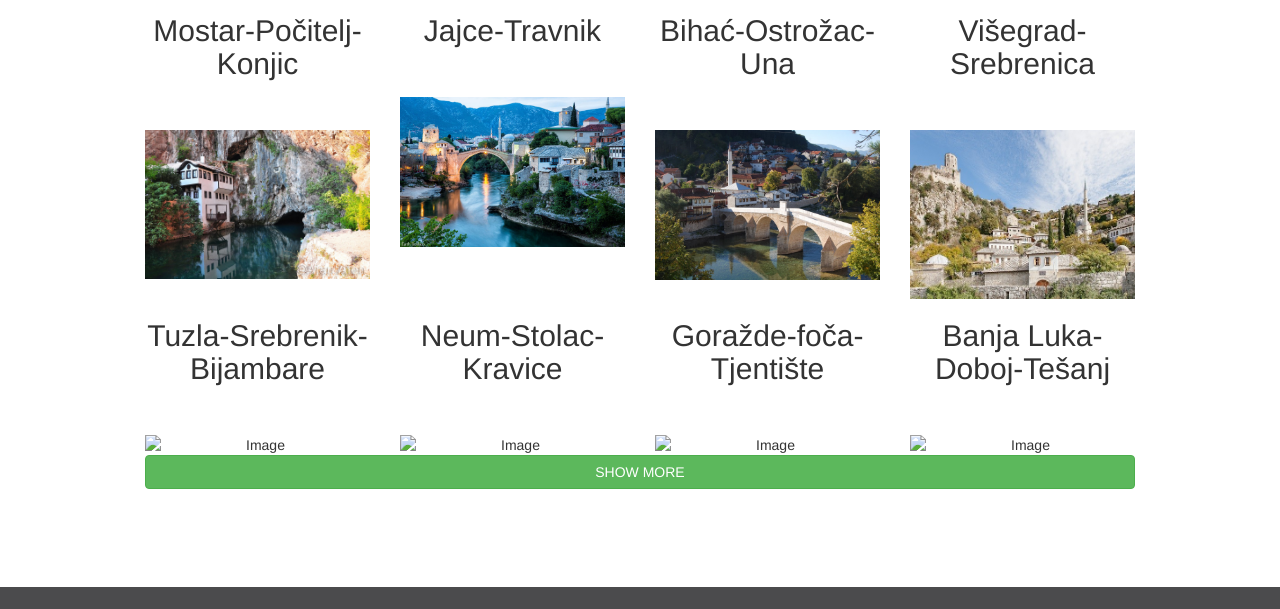
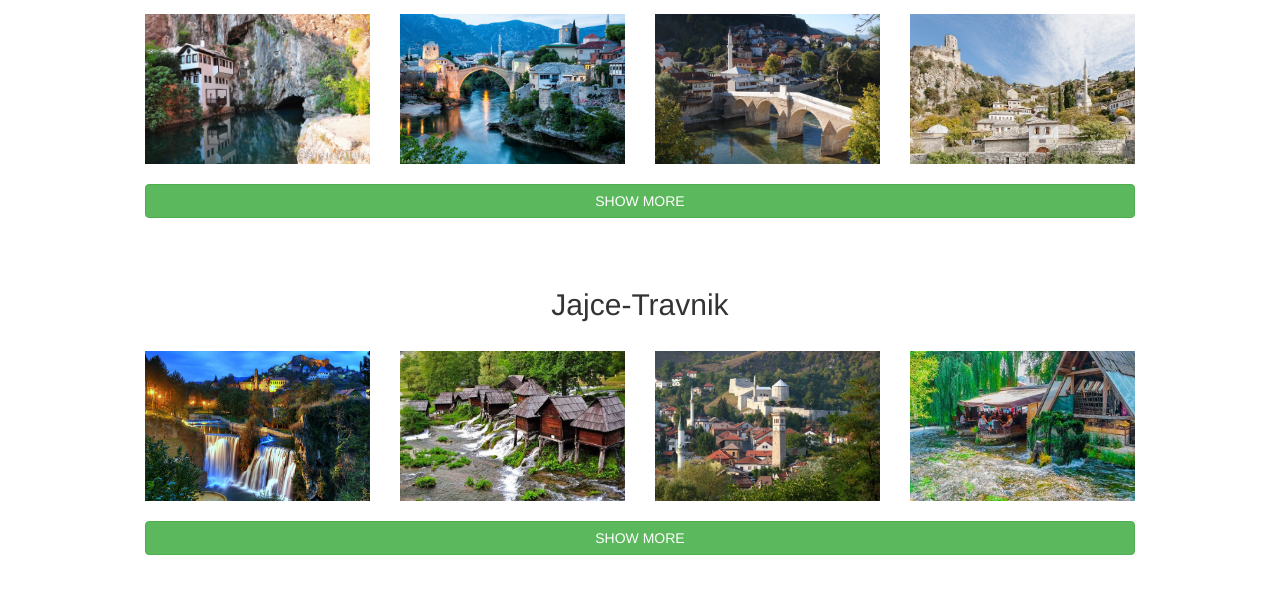
Before and after one commit to MirzaLeka/experienceBosnia, a website: page Web-Info/arrangements.html in a window 1280 px wide. Shown: the part 717-1326 px from the top of the page. Drawn offline with nearby package versions, Linux system fonts and the light colour scheme.

Commit message:
Finished arrangements page

```diff
--- a/Resources/js/arrangements.js
+++ b/Resources/js/arrangements.js
@@ -1,50 +1,37 @@
-const mostarImages = [
+const pageImages = [
+    '',
     '../Resources/img/M 1.jpg',
     '../Resources/img/M 2.jpg',
     '../Resources/img/M 3.jpg',
     '../Resources/img/M 4.jpg',
-];
-
-const jajceImages = [
     '../Resources/img/J 1.jpg',
     '../Resources/img/J 2.jpg',
     '../Resources/img/J 3.jpg',
     '../Resources/img/J 4.jpg',
-];
-
-const bihacImages = [
     '../Resources/img/B 1.jpg',
     '../Resources/img/B 2.jpg',
     '../Resources/img/B 3.jpg',
     '../Resources/img/B 4.jpg',
-];
-
-const tuzlaImages = [
+    '../Resources/img/V 1.jpg',
+    '../Resources/img/V 2.jpg',
+    '../Resources/img/V 3.jpg',
+    '../Resources/img/V 4.jpg',
     '../Resources/img/T 1.jpg',
     '../Resources/img/T 2.jpg',
     '../Resources/img/T 3.jpg',
     '../Resources/img/T 4.jpg',
-];
-
-const neumImages = [
     '../Resources/img/N 1.jpg',
     '../Resources/img/N 2.jpg',
     '../Resources/img/N 3.jpg',
     '../Resources/img/N 4.jpg',
-];
-
-const gorazdeImages = [
     '../Resources/img/G 1.jpg',
-    '../Resources/img/G 2.jpg',
+    '../Resources/img/G 2.png',
     '../Resources/img/G 3.jpg',
     '../Resources/img/G 4.jpg',
-];
-
-const banjalukaImages = [
-    '../Resources/img/G 1.jpg',
-    '../Resources/img/G 2.jpg',
-    '../Resources/img/G 3.jpg',
-    '../Resources/img/G 4.jpg',
+    '../Resources/img/BL 1.jpg',
+    '../Resources/img/BL 2.jpg',
+    '../Resources/img/BL 3.jpg',
+    '../Resources/img/BL 4.jpg'
 ];
 
 // Arrangements routes
@@ -63,12 +50,30 @@ const arrangementsRoutes = [
 // Adding Arrangements
 
 let arrangements = '';
+j = 0;
 
 for (let i = 0; i < arrangementsRoutes.length; i++) {
-    arrangements += `<div class="col-lg-3 col-md-3 col-sm-6 col-xs-12">
-    <h2 class="arrangementsTitle">${arrangementsRoutes[i]}</h2><br><br>
-    <img src="${mostarImages[i]}" class="img-responsive" alt="Image"/>
-     </div>`;
+    arrangements += `<h2 class="routeTitle">${arrangementsRoutes[i]}</h2> <br> `
+
+for (; j < pageImages.length; j++) {
+
+if (j == 0) {
+    continue;
+}
+
+arrangements+=`
+            <div class="col-lg-3 col-md-3 col-sm-6 col-xs-12">
+                <img src="${pageImages[j]}" class="img-responsive arrangementsImg" alt="Image"/>
+            </div> `;
+
+if (j %4 == 0) {
+    break;
+}
+
+}
+++j;
+
+arrangements+= `<button style="width: 100%;" class="btn btn-success arrangementsBtn">SHOW MORE</button> `;
 }
 
 $("#arrangementsList").append(arrangements);
--- a/Resources/sass/arrangements.scss
+++ b/Resources/sass/arrangements.scss
@@ -1 +1,12 @@
 @import "index.scss";
+
+.arrangementsImg{
+    height: 150px;
+    width: 100%;
+    margin-bottom: 20px;
+}
+
+.arrangementsBtn{
+    width: 97% !important;
+    margin-bottom: 50px;
+}
--- a/Web-Info/arrangements.html
+++ b/Web-Info/arrangements.html
@@ -43,14 +43,14 @@
           <div class="col-xs-12">
 
             <div class="container-fluid bg-3 text-center">
-                <h2>SOmething</h2>
                 <div class="row" id="arrangementsList">
 
+                </div>
 
 
-                </div>
-                <button style="width: 100%;" class="btn btn-success">SHOW MORE</button>
               </div><br>
+
+
 
 
      </div>
```
Also changed, not shown: Web-Info/index.html (+2 -4 lines), Resources/css/arrangements.css, 1 other file.
